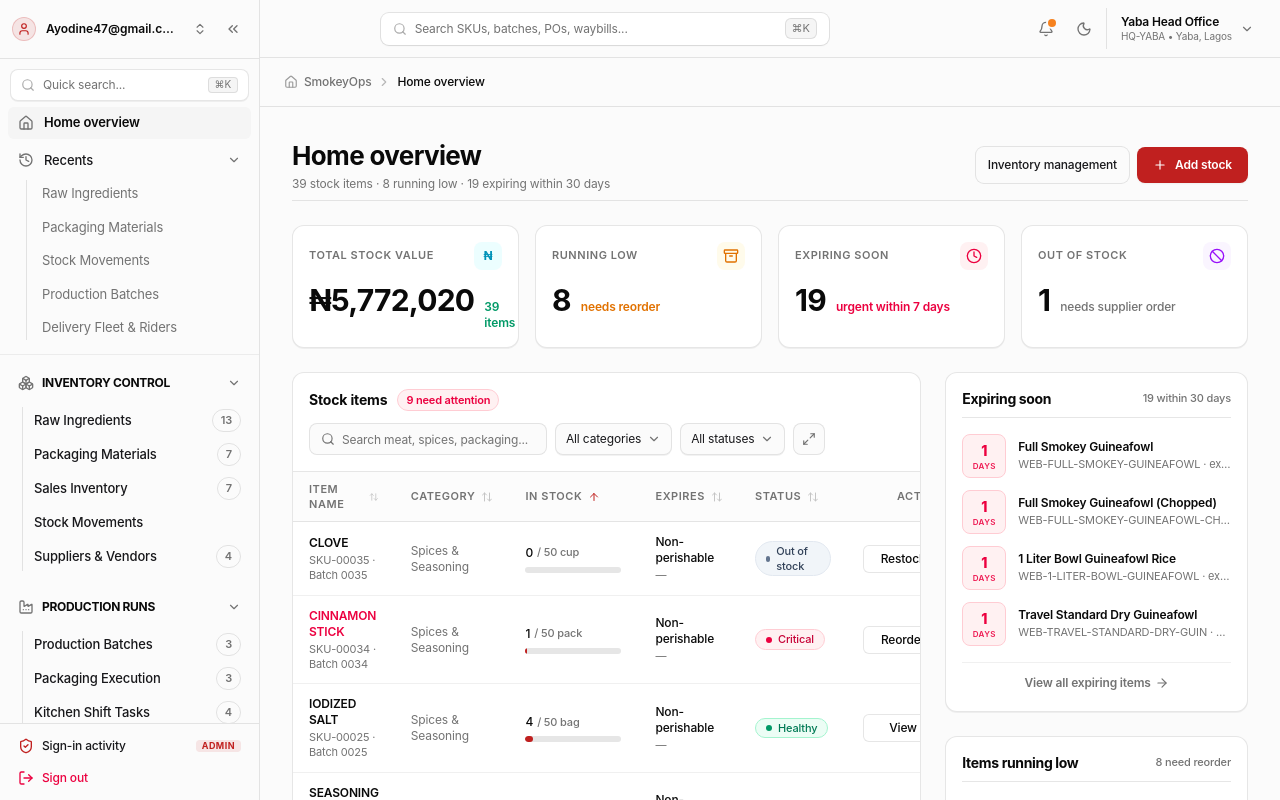
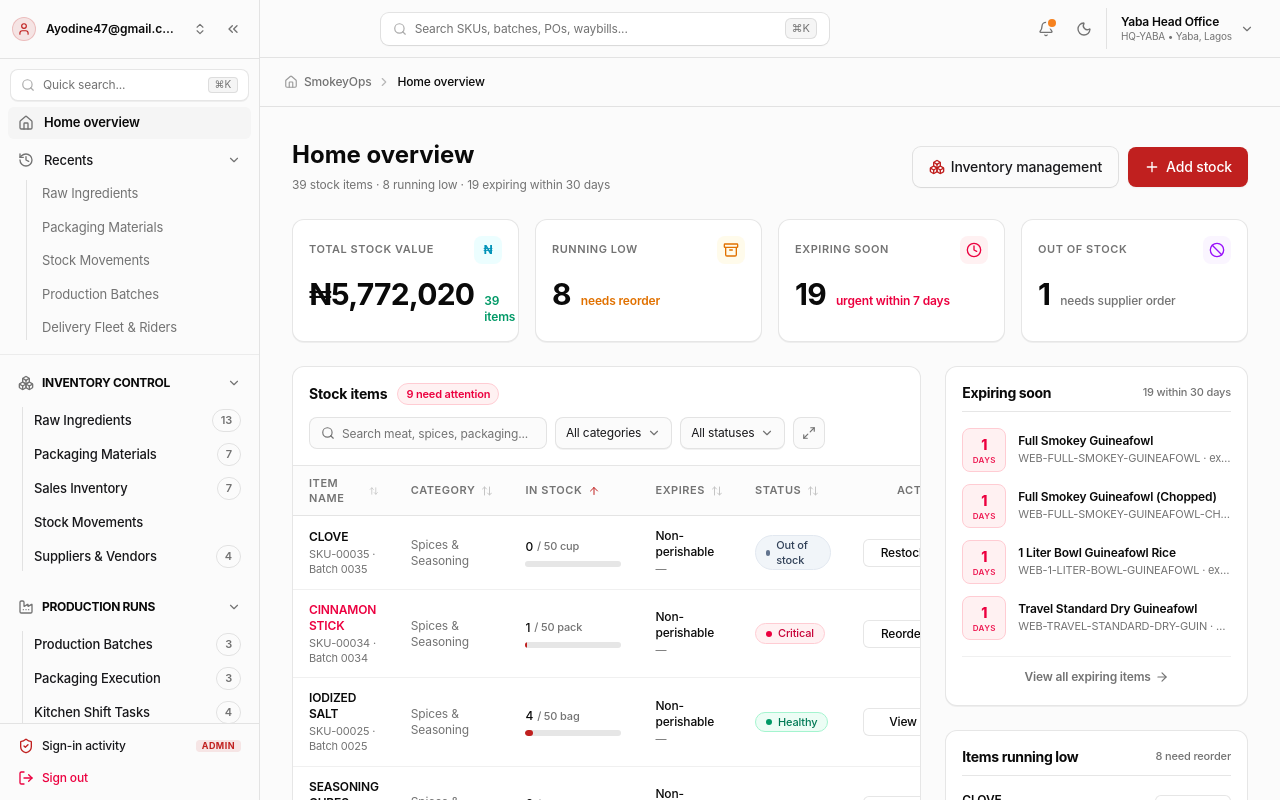
Before and after one commit to ayodine/smokey-ops-dashboard, a React (Vite) app: page /overview in a window 1280 px wide. Shown: the top 800 px of the page. Built offline with nearby package versions, Linux system fonts and the light colour scheme.

Commit message:
style: standardize button size, font size, and position on Home overview to match Raw Ingredients page

```diff
--- a/src/features/overview/AccountHomePage.tsx
+++ b/src/features/overview/AccountHomePage.tsx
@@ -481,31 +481,34 @@ export const AccountHomePage: React.FC = () => {
         </div>
       )}
 
-      {/* Page Header (Clean, no redundant masthead labels as requested) */}
-      <div className="flex flex-col sm:flex-row sm:items-center justify-between gap-3 pb-2 border-b border-kumo-line">
+      {/* Page Title & Action Bar (Consistent with Raw Ingredients & other inventory pages) */}
+      <div className="flex flex-col sm:flex-row sm:items-center justify-between gap-3">
         <div>
-          <h1 className="text-2xl sm:text-[26px] font-bold tracking-tight text-kumo-strong">
+          <h1 className="text-xl sm:text-2xl font-bold tracking-normal text-kumo-strong">
             Home overview
           </h1>
-          <p className="text-xs text-kumo-subtle mt-0.5">
+          <p className="text-xs text-kumo-subtle mt-1 leading-relaxed">
             {totalItemCount} stock items · {lowStockCount} running low · {expiringCount} expiring within 30 days
           </p>
         </div>
 
-        {/* Header Action Buttons (Using Design System Red and Outline, No Black/Orange) */}
-        <div className="flex items-center gap-2">
+        {/* Header Action Buttons (Consistent size, font, and positioning with Raw Ingredients page) */}
+        <div className="flex items-center gap-2.5 flex-wrap">
           <Button
             variant="outline"
+            size="sm"
             onClick={() => navigate('/inventory/raw')}
-            className="h-9 px-3 text-xs"
+            leftIcon={<Boxes className="w-4 h-4 text-primary" />}
+            className="h-10 px-4 text-sm font-medium shadow-xs"
           >
             Inventory management
           </Button>
           <Button
             variant="primary"
+            size="sm"
             onClick={() => setIsAddStockModalOpen(true)}
-            leftIcon={<Plus className="w-3.5 h-3.5" />}
-            className="h-9 px-4 text-xs font-semibold bg-[#c0201f] hover:bg-[#a01817] text-white border-0 shadow-xs"
+            leftIcon={<Plus className="w-4 h-4" />}
+            className="h-10 px-4 text-sm font-medium shadow-xs"
           >
             Add stock
           </Button>
```
